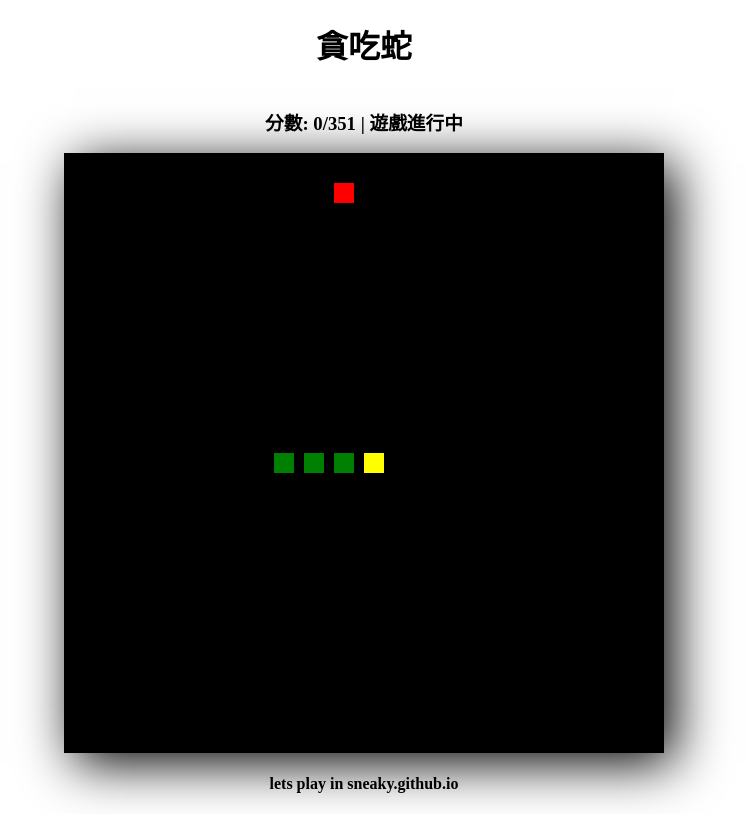
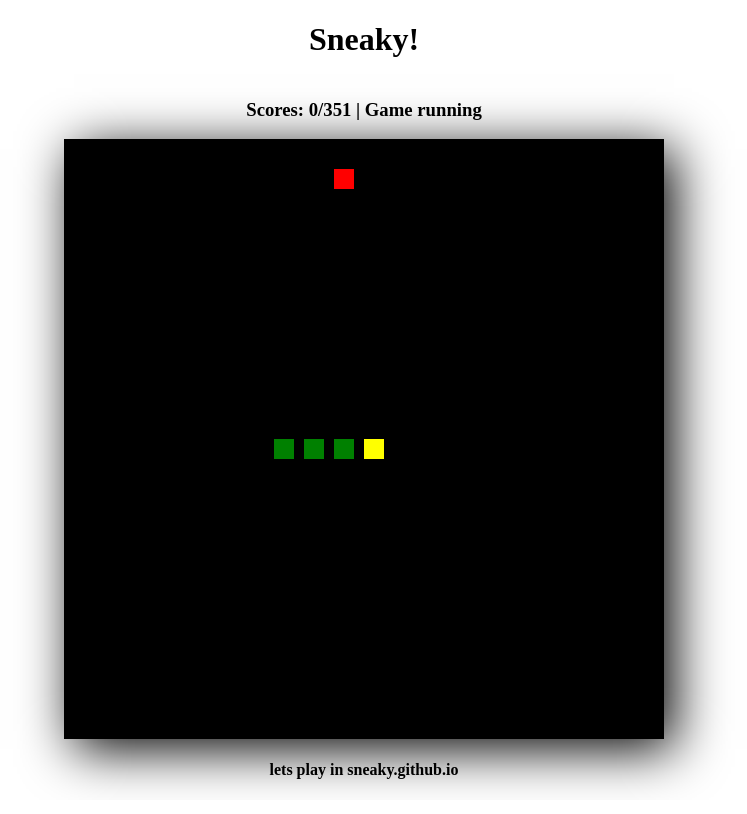
Before and after one commit to MeatBallGG/sneaky, a plain HTML site: page index.html in a window 1280 px wide. Shown: the whole page, without its empty margins (276-1023 px from the left). Drawn offline with Linux system fonts and the light colour scheme.

Commit message:
Update index.html

```diff
--- a/index.html
+++ b/index.html
@@ -8,8 +8,8 @@
     <title>貪食蛇</title>
 </head>
 <body>
-    <h1>貪吃蛇</h1>
-    <h3>分數: 0/351 | 遊戲進行中</h3>
+    <h1>Sneaky!</h1>
+    <h3>Scores: 0/351 | Game running</h3>
     <canvas id = "game" width="600" height="600"></canvas>
     <h4>lets play in sneaky.github.io</h4>
 
```
